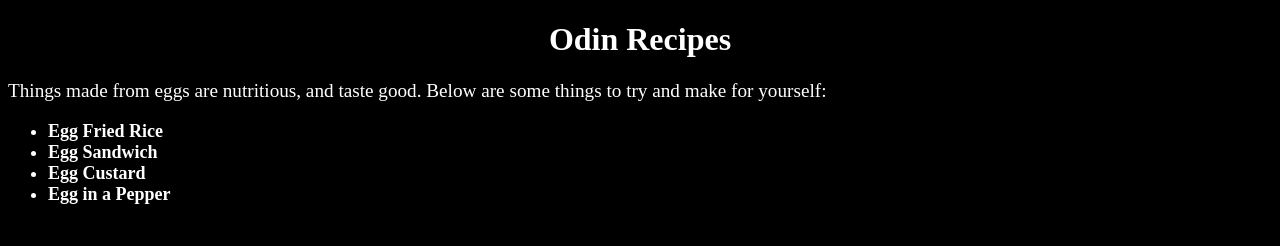
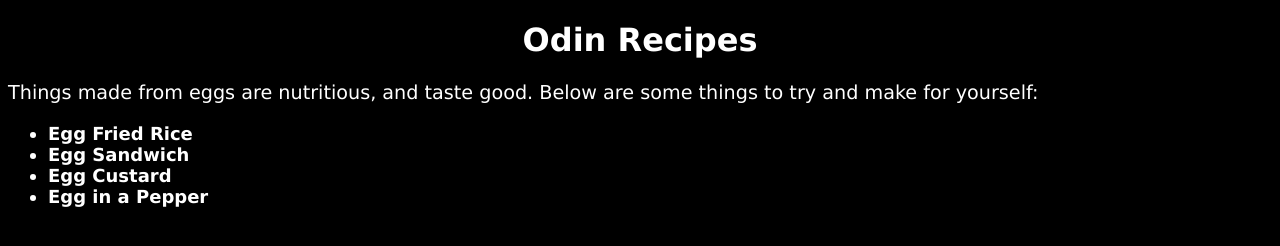
Before and after one commit to ChoubeyAkshat/git_test, a plain HTML site: page index.html in a window 1280 px wide. Drawn offline with Linux system fonts and the light colour scheme.

Commit message:
update on css

```diff
--- a/styles.css
+++ b/styles.css
@@ -1,3 +1,7 @@
+* {
+    font-family: "Verdana","DejaVu Sans", sans-serif;
+}
+
 p {
     font-size: larger;
 }
@@ -7,7 +11,7 @@ h1 {
 }
 
 img {
-    height: 300px;
+    height: auto;
     width: 300px;
 }
 
@@ -23,5 +27,5 @@ body {
 a {
     text-decoration: none;
     color: white;
-    font-weight: 600;
+    font-weight: bold;
 }
```
